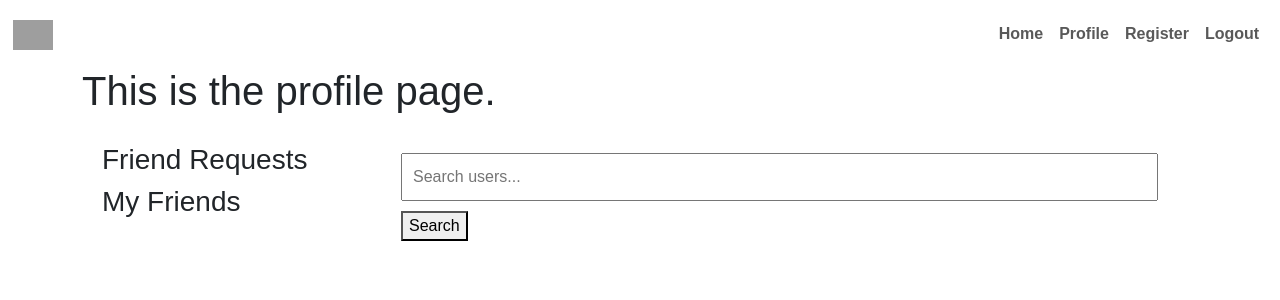
After one commit to Mace62/GPSTracker, a Flask app: page /profile in a window 1280 px wide. The commit adds this page. Shown: the top 300 px of the page. Run offline with Flask 2, Linux system fonts and the light colour scheme; the visitor is signed in with stand-in values (Sample User, id 1); some libraries are stand-ins or nearby versions; grey boxes are pictures that could not be loaded.

Commit message:
Added friends model to allow user to add friends. Added search functionality on user profile page with relevant unit testing

```diff
--- a/app/forms.py
+++ b/app/forms.py
@@ -29,3 +29,7 @@ class RegisterForm(FlaskForm):
 
         if not any(char.isupper() for char in password):
             raise ValidationError('Password must contain at least one capital letter.')
+
+class SearchForm(FlaskForm):
+    query = StringField('Search')
+    submit = SubmitField('Search')
--- a/app/static/local_css.css
+++ b/app/static/local_css.css
@@ -0,0 +1,34 @@
+* {
+    box-sizing: border-box;
+  }
+
+  body {
+    margin: 0;
+    font-family: Arial, sans-serif;
+  }
+
+
+
+  .profile-container {
+    display: flex;
+  }
+
+  .sidebar {
+    flex: 1; /* Adjust the flex ratio as needed */
+    padding: 20px;
+    /* Add additional styling for the sidebar */
+  }
+
+  .main-content {
+    flex: 3; /* Adjust the flex ratio as needed */
+    padding: 20px;
+    /* Add additional styling for the main content */
+  }
+
+
+  input[type="text"] {
+    padding: 10px;
+    margin: 10px 0;
+    width: calc(100% - 20px); /* Full width minus padding */
+    /* Add additional styling for the input */
+  }
--- a/app/templates/base.html
+++ b/app/templates/base.html
@@ -28,6 +28,7 @@
             <div class="collapse navbar-collapse justify-content-end" id="navbarSupportedContent">
                 <ul class="navbar-nav">
                     <li class="nav-item"><a class="nav-link" href="/"><strong>Home</strong></a></li>
+                    <li class="nav-item"><a class="nav-link" href="/profile"><strong>Profile</strong></a></li>
                     <li class="nav-item"><a class="nav-link" href="/register"><strong>Register</strong></a></li>
                     <li class="nav-item"><a class="nav-link" href="/logout"><strong>Logout</strong></a></li>
 
--- /dev/null
+++ b/app/templates/profile.html
@@ -0,0 +1,85 @@
+
+{% extends "base.html" %}
+
+{% block content %}
+
+<h1>This is the profile page.</h1>
+
+<div class="profile-container">
+    <div class="sidebar">
+
+      <!-- Content for the sidebar like FRIENDS list or PROFILE information -->
+      <h3>Friend Requests</h3>
+      <div>
+          {% for request in received_requests %}
+          <div>
+              {{ request.sender.username }}
+              <!-- Accept Button -->
+              <form action="{{ url_for('accept_friend_request', request_id=request.id) }}" method="post">
+                  {{ form.csrf_token }}
+                  <button type="submit" class="btn btn-success">✔</button>
+              </form>
+              <!-- Deny Button -->
+              <form action="{{ url_for('deny_friend_request', request_id=request.id) }}" method="post">
+                  {{ form.csrf_token }}
+                  <button type="submit" class="btn btn-danger">✘</button>
+              </form>
+          </div>
+          {% endfor %}
+
+      <h3>My Friends</h3>
+      <div>
+          {% for friend in friends %}
+          <div>{{ friend.username }}</div>
+          {% endfor %}
+      </div>    </div>
+    </div>
+
+    <div class="main-content">
+      <!-- Main content area for PROFILE, UPLOAD, JOURNEYS -->
+      <form action="{{ url_for('profile') }}" method="get">
+        <input type="text" name="q" placeholder="Search users...">
+        <button type="submit">Search</button>
+    </form>
+
+
+{% if query %}
+    <h3>Search Results for "{{ query }}"</h3>
+    <div class="container mt-4">
+        <div class="row">
+            {% for user in results %}
+            <div class="col-md-12 mb-4">
+                <div class="card">
+                    <div class="card-header">
+                        <small class="text-muted">
+                            {{ user.username }}
+                        </small>
+                        {% if follow_status[user.id] == 'pending' %}
+                            <button class="btn btn-secondary">Request Sent</button>
+                        {% elif follow_status[user.id] == 'accepted' %}
+                            <button class="btn btn-success">Friend</button>
+                        {% else %}
+                        <form action="{{ url_for('send_friend_request', receiver_id=user.id) }}" method="post">
+                            {{ form.csrf_token }}
+                            <button type="submit" class="btn btn-primary">Add</button>
+                        </form>
+                        {% endif %}
+                    </div>
+                </div>
+            </div>
+        {% else %}
+            <div class="col-md-12">
+                <p>No users found.</p>
+            </div>
+        {% endfor %}
+        </div>
+    </div>
+{% endif %}
+
+
+
+
+    </div>
+  </div>
+
+{% endblock %}
--- a/app/views.py
+++ b/app/views.py
@@ -1,12 +1,12 @@
 from flask import *
 from app import app, models, db
 from flask import render_template, flash, request, redirect, url_for
-from app.forms import LoginForm, RegisterForm
+from app.forms import LoginForm, RegisterForm, SearchForm
 from flask_bcrypt import Bcrypt
 from flask_login import UserMixin, login_user, LoginManager, login_required, logout_user, current_user
 from datetime import datetime
 
-app.config['SECRET_KEY'] = 'your_secret_key'
+#app.config['SECRET_KEY'] = 'your_secret_key'
 
 bcrypt = Bcrypt(app)
 login_manager = LoginManager()
@@ -19,10 +19,19 @@ def load_user(user_id):
     return models.User.query.get(int(user_id))
 
 
-@app.route('/')
+@app.route("/")
+def show():
+
+    if current_user.is_authenticated:
+        return redirect('homepage')
+    else:
+        return redirect('login')
+
+
+@app.route('/homepage')
 @login_required
-def index():
-    return render_template('index.html')
+def homepage():
+    return render_template('homepage.html')
 
 @app.route('/logout')
 @login_required
@@ -62,7 +71,7 @@ def register():
             db.session.commit()
             login_user(new_user)
             flash("Registered and logged in successfully.")
-            return redirect(url_for('index'))
+            return redirect(url_for('homepage'))
         except Exception as e:
             flash(f"Error: {e}")
 
@@ -80,7 +89,7 @@ def login():
                 return redirect(url_for('admin'))
             login_user(user)
             flash('Logged in successfully.')
-            return redirect(url_for('index'))
+            return redirect(url_for('homepage'))
         else:
             flash('Incorrect username or password. Please try again.', 'danger')
 
@@ -90,3 +99,133 @@ def login():
 @login_required
 def admin():
     return render_template('admin.html')
+
+
+
+@app.route('/send_friend_request/<int:receiver_id>', methods=['POST'])
+@login_required
+def send_friend_request(receiver_id):
+    if current_user.id == receiver_id:
+        flash('You cannot send a friend request to yourself.', 'warning')
+        return redirect(url_for('profile'))
+
+    existing_request = models.FriendRequest.query.filter(
+        (models.FriendRequest.sender_id == current_user.id) & (models.FriendRequest.receiver_id == receiver_id)
+    ).first()
+
+    if existing_request:
+        flash('A friend request has already been sent to this user.', 'info')
+        return redirect(url_for('profile'))
+
+    new_request = models.FriendRequest(sender_id=current_user.id, receiver_id=receiver_id, status='pending')
+    db.session.add(new_request)
+    db.session.commit()
+    flash('Friend request sent.', 'success')
+    return redirect(url_for('profile'))
+
+
+
+@app.route('/accept_friend_request/<int:request_id>', methods=['POST'])
+@login_required
+def accept_friend_request(request_id):
+    friend_request = models.FriendRequest.query.get(request_id)
+    if not friend_request or friend_request.receiver_id != current_user.id:
+        flash('Friend request not found.')
+        return redirect(url_for('homepage'))
+    friend_request.status = 'accepted'
+    db.session.commit()
+    flash('Friend request accepted.')
+    return redirect(url_for('homepage'))
+
+
+
+
+def perform_user_search(query, current_user):
+    results = []
+    follow_status = {}
+    if query:
+        # Exclude the current user from the search results
+        results = models.User.query.filter(
+            models.User.username.ilike(f'%{query}%'),
+            models.User.id != current_user.id  # Exclude the current user by ID
+        ).all()
+
+        for user in results:
+            friend_request = models.FriendRequest.query.filter_by(sender_id=current_user.id, receiver_id=user.id).first()
+            if friend_request:
+                follow_status[user.id] = friend_request.status
+            else:
+                follow_status[user.id] = 'not_sent'
+
+    return results, follow_status
+
+@app.route('/profile')
+@login_required
+def profile():
+    query = request.args.get('q')
+    form = SearchForm()
+
+    if query:
+        results, follow_status = perform_user_search(query,current_user)
+        return render_template('profile.html', form=form, query=query, results=results, user=current_user, follow_status=follow_status)
+    else:
+        # Handle the case where there is no query (e.g., display all users or a blank search form)
+        return render_template('profile.html', form=form, query=query, results=[], user=current_user, follow_status={})
+
+
+@app.route('/send_friend_request/<username>', methods=['POST'])
+@login_required
+def send_friend_request(username):
+    user_to_request = User.query.filter_by(username=username).first_or_404()
+
+    # Check if the user is trying to send a friend request to themselves
+    if current_user.id == user_to_request.id:
+        flash("You cannot send a friend request to yourself.", "danger")
+        return redirect(url_for('profile', username=username))
+
+    # Check if there is already a friend request sent or if they are already friends
+    existing_request = models.FriendRequest.query.filter(
+        ((models.FriendRequest.sender_id == current_user.id) & (models.FriendRequest.receiver_id == user_to_request.id)) |
+        ((models.FriendRequest.receiver_id == current_user.id) & (FriendRequest.sender_id == user_to_request.id))
+    ).first()
+
+    if existing_request:
+        if existing_request.status == 'pending':
+            flash("Friend request already sent.", "info")
+        elif existing_request.status == 'accepted':
+            flash("You are already friends.", "info")
+        # Optionally handle 'declined' and 'removed' statuses here
+    else:
+        # If no existing request, create a new friend request
+        new_request = FriendRequest(sender_id=current_user.id, receiver_id=user_to_request.id, status='pending')
+        db.session.add(new_request)
+        db.session.commit()
+        flash(f"Friend request sent to {username}.", "success")
+
+    return redirect(url_for('profile', username=username))
+
+
+@app.route('/deny_friend_request/<int:request_id>', methods=['POST'])
+@login_required
+def deny_friend_request(request_id):
+    request = models.FriendRequest.query.get_or_404(request_id)
+    if request.receiver_id == current_user.id:
+        request.status = 'denied'
+        db.session.commit()
+        flash('Friend request denied.', 'success')
+    else:
+        flash('Unauthorized action.', 'danger')
+    return redirect(url_for('friends_and_requests'))
+
+
+@app.route('/accept_friend_request/<int:request_id>', methods=['POST'])
+@login_required
+def accept_friend_request(request_id):
+    request = models.FriendRequest.query.get_or_404(request_id)
+    if request.receiver_id == current_user.id:
+        request.status = 'accepted'
+        db.session.commit()
+        flash('Friend request accepted.', 'success')
+    else:
+        flash('Unauthorized action.', 'danger')
+    return redirect(url_for('friends_and_requests'))
--- a/run.py
+++ b/run.py
@@ -1,3 +1,3 @@
 from app import app
 if __name__=="__main__":
-    app.run(debug=True)
+    app.run(debug=True,host='127.0.0.1', port=5230)
```
Also changed, not shown: app/models.py (+13 -0 lines), testing.py (+35 -0 lines), app/templates/homepage.html (renamed from app/templates/index.html).
